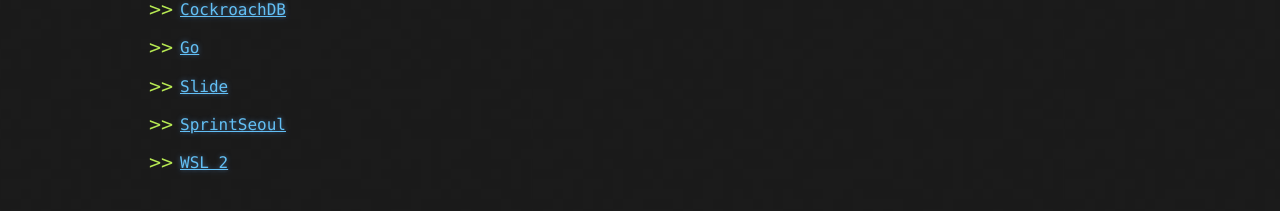
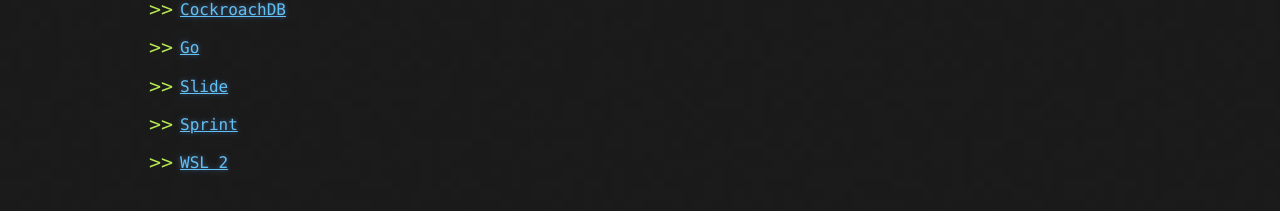
Before and after one commit to hueypark/hueypark.github.io, a Jekyll site: the page built from tags.md, in a window 1280 px wide. Shown: the part 272-483 px from the top of the page. Built offline with Jekyll 4.4.1, drawn with Linux system fonts in a browser that asks for light colours.

Commit message:
Rename tag sprintseoul to sprint

```diff
--- /dev/null
+++ b/_tags/sprint.md
@@ -0,0 +1,4 @@
+---
+name: sprint
+title: Sprint
+---
--- a/_tags/sprintseoul.md
+++ /dev/null
@@ -1,4 +0,0 @@
----
-name: sprintseoul
-title: SprintSeoul
----
```
Also changed, not shown: _posts/2019-06-30-first-sprintseoul.md (+1 -1 lines).
